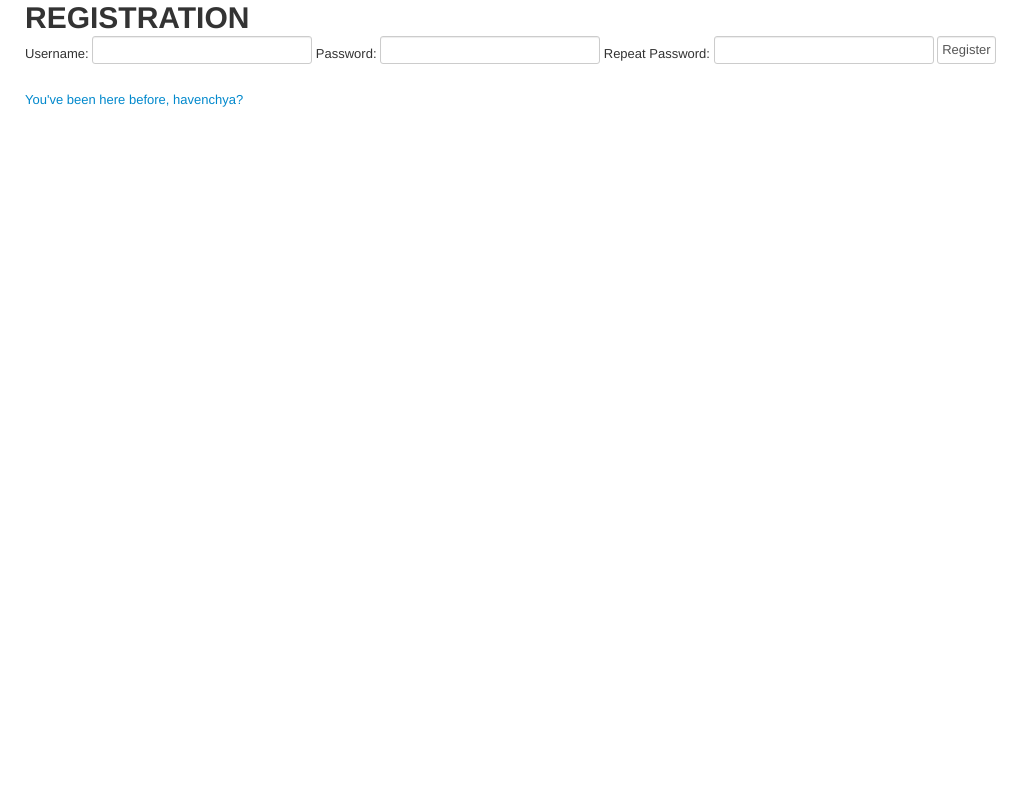
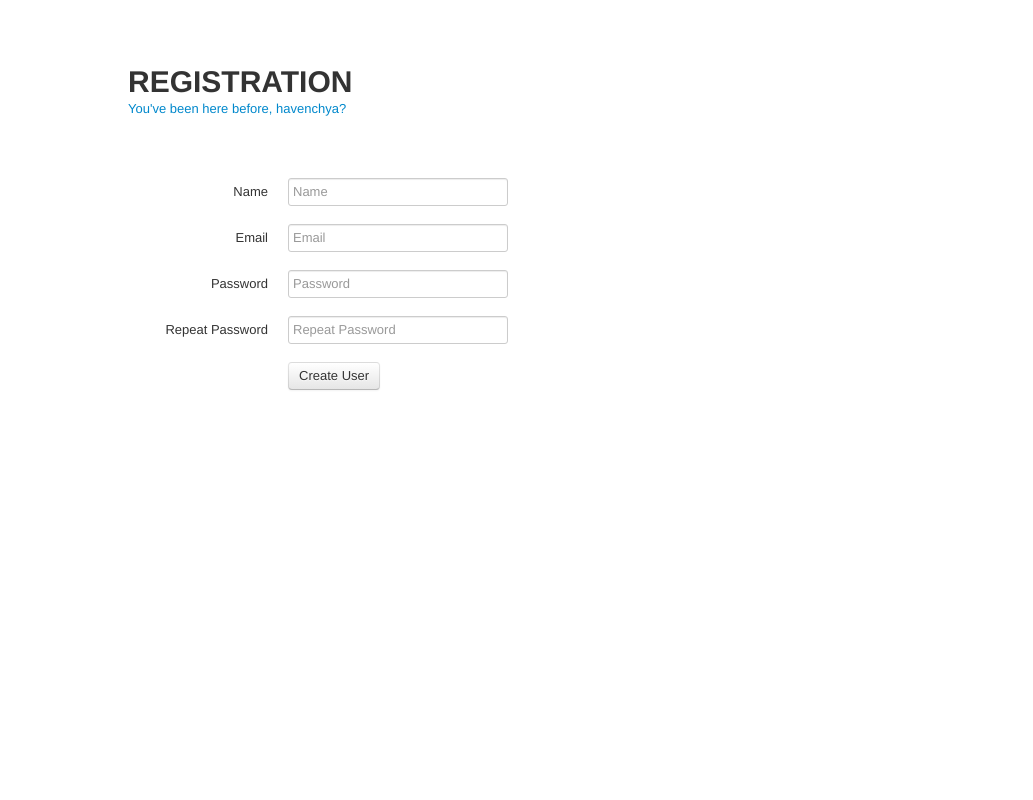
Before and after one commit to shengwu/babymonitor, a Django app: page /register in a window 1280 px wide. Shown: the whole page, without its empty margins (0-1033 px from the left). Run offline with Django 3.2, Linux system fonts and the light colour scheme; parts of the project's set-up code (start-up, migrations or seed data) failed here and were passed over.

Commit message:
Added name and email to register and login page.

```diff
--- a/webpage/monitor/templates/monitor/options.html
+++ b/webpage/monitor/templates/monitor/options.html
@@ -1,3 +1,7 @@
 {% extends "monitor/base.html" %}
 
-{% block content %}Does this work??{% endblock %}
+{% block content %}
+{% for user in users %}
+	<p>{{ user }}</p>
+{% endfor %}
+{% endblock %}
--- a/webpage/monitor/views.py
+++ b/webpage/monitor/views.py
@@ -1,6 +1,7 @@
 from django.http import HttpResponse
 from django.shortcuts import render
 from django.contrib.auth.decorators import login_required
+from django.contrib.auth.models import User
 from django_socketio import broadcast, NoSocket
 from monitor.models import *
 import random
@@ -38,4 +39,4 @@ def cries(request):
 
 @login_required
 def options(request):
-    return render(request, 'monitor/options.html', {})
+    return render(request, 'monitor/options.html', {'users': User.objects.all()})
--- a/webpage/templates/base.html
+++ b/webpage/templates/base.html
@@ -6,6 +6,18 @@
     <meta charset="UTF-8">
     <title>Baby Monitor</title>
     <link rel="stylesheet" type="text/css" href="{% static 'monitor/bootstrap.min.css' %}">
+    <style type="text/css">
+        html, body, .container {
+            height: 100%;
+            width: 100%;
+        }
+        #content {
+            margin: 5% 0 0 10%;
+        }
+        form {
+            margin-top: 60px;
+        }
+    </style>
 	<script type="text/javascript" src="{% static 'monitor/js/jquery-2.0.0.min.js' %}"></script>
 </head>
 
--- a/webpage/templates/register.html
+++ b/webpage/templates/register.html
@@ -2,14 +2,39 @@
 
 {% block content %}
 <h1>REGISTRATION</h1>
+<a href="{% url 'login_view' %}">You've been here before, havenchya?</a>
 {% if error_message %}{{ error_message }}{% endif %}
 </script>
-<form action="{% url 'auth' %}" method="post">
+<form class="form-horizontal" action="{% url 'auth' %}" method="post">
 	{% csrf_token %}
-	Username: <input type="text" name="username">
-	Password: <input type="password" name="password">
-	Repeat Password: <input type="password" name="repeat-password">
-	<input type="submit" value="Register">
+    <div class="control-group">
+        <label class="control-label" for="input-name">Name</label>
+        <div class="controls">
+            <input id="input-name" type="text" name="name" placeholder="Name">
+        </div>
+    </div>
+    <div class="control-group">
+        <label class="control-label" for="input-username">Email</label>
+        <div class="controls">
+            <input id="input-username" type="text" name="username" placeholder="Email">
+        </div>
+    </div>
+	<div class="control-group">
+        <label class="control-label" for="input-password">Password</label>
+        <div class="controls">
+            <input id="input-password" type="password" name="password" placeholder="Password">
+        </div>
+    </div>
+    <div class="control-group">
+        <label class="control-label" for="input-repeat-password">Repeat Password</label>
+        <div class="controls">
+            <input id="input-repeat-password" type="password" name="repeat-password" placeholder="Repeat Password">
+        </div>
+    </div>
+    <div class="control-group">
+        <div class="controls">
+            <button type="submit" class="btn">Create User</button>
+        </div>
+    </div>
 </form>
-<a href="{% url 'login_view' %}">You've been here before, havenchya?</a>
 {% endblock %}
--- a/webpage/webpage/views.py
+++ b/webpage/webpage/views.py
@@ -1,6 +1,6 @@
 from django.http import HttpResponse
 from django.shortcuts import render
-from django.contrib.auth.models import User
+from django.contrib.auth.models import User, Group
 from django.contrib.auth import authenticate, login, logout
 from monitor.models import *
 
```
Also changed, not shown: webpage/templates/login.html (+19 -5 lines).
